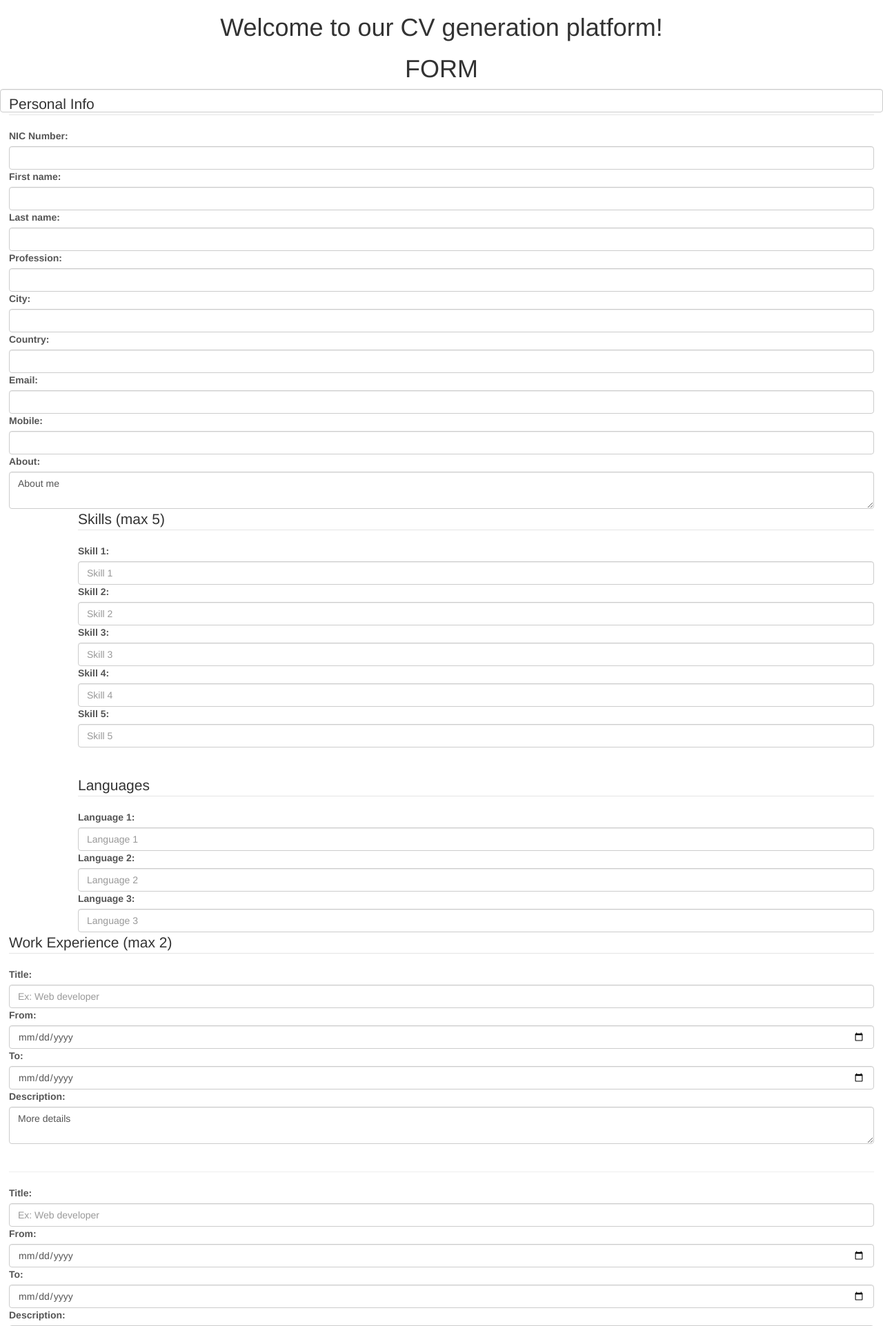
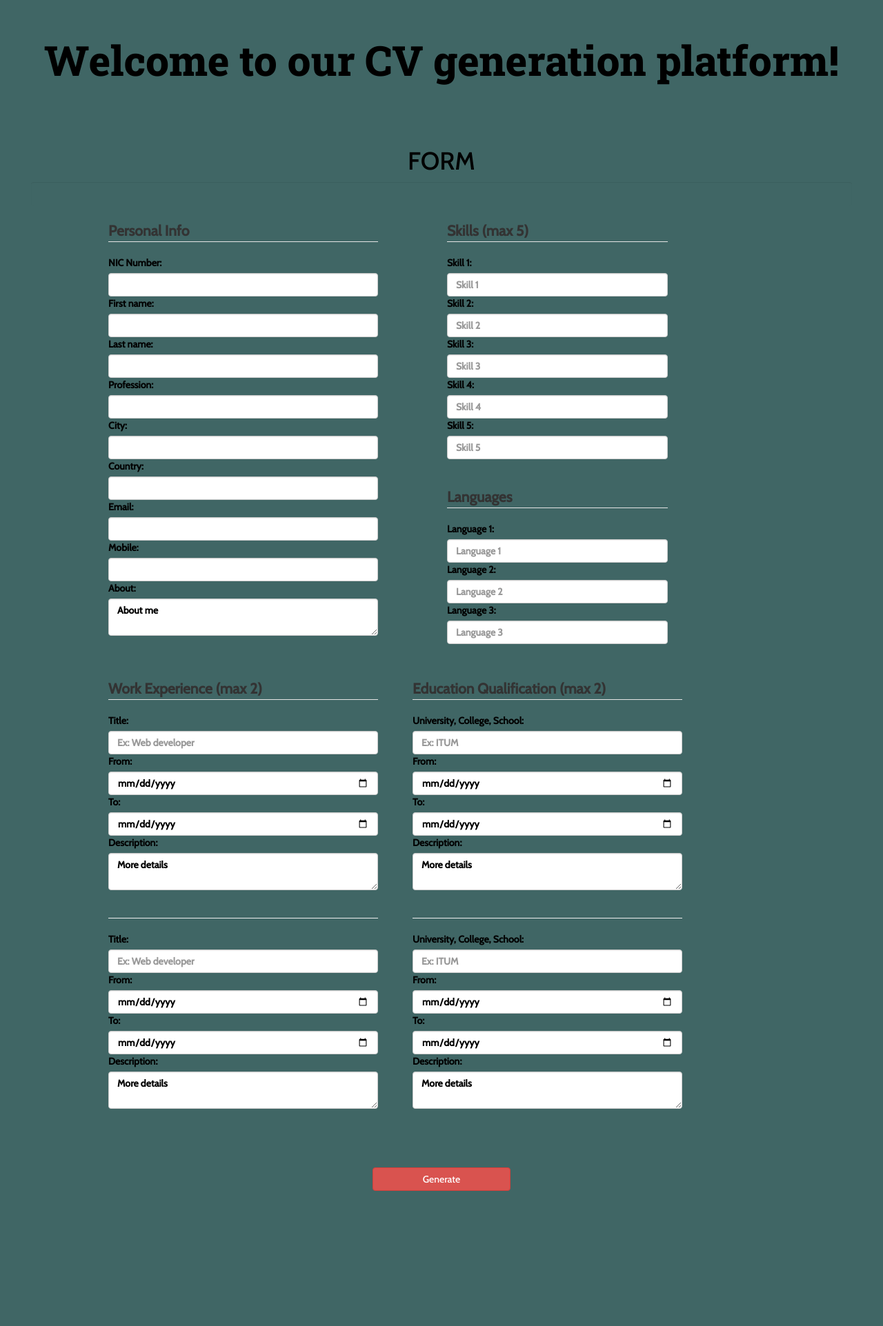
Before and after one commit to Asluf/Portfolio, a CodeIgniter app: the page made by application/views/home.php in a window 1280 px wide. Shown: the top 1923 px of the page at 69% size. After the commit the page ends 1727 px from the top, so only its background shows below. Run offline with CodeIgniter, Linux system fonts and the light colour scheme; some libraries are stand-ins or nearby versions.

Commit message:
Added the style part for the form

```diff
--- a/application/views/home.php
+++ b/application/views/home.php
@@ -15,9 +15,131 @@ defined('BASEPATH') or exit('No direct script access allowed');
 	<script src="https://maxcdn.bootstrapcdn.com/bootstrap/3.4.1/js/bootstrap.min.js"></script>
 	<meta charset="utf-8">
 	<title>Create a CV</title>
-	<!-- Duneth Start -->
 
-	<!-- Duneth end -->
+	<style type="text/css">
+		form {
+			margin: auto;
+			width: 850px;
+			font-size: medium;
+			justify-content: center;
+			padding: 10px;
+		}
+
+		.ab {
+			display: flex;
+			padding-left: 100px;
+			padding-Top: 50px;
+		}
+
+		.abc {
+			padding-left: 30%;
+			/* text-align: center;
+justify-content: center; */
+		}
+
+
+
+		::selection {
+			/* background-color: #E13300; */
+			color: #ADD8E6;
+		}
+
+		::-moz-selection {
+			/* background-color: #E13300; */
+			color: white;
+		}
+
+		body {
+			background-color: #406665;
+			margin: 40px;
+			font: 13px/20px Arial, sans-serif;
+			font-weight: Bold;
+			color: black;
+		}
+
+
+
+		a {
+			color: #003399;
+			font-weight: normal;
+			text-decoration: none;
+		}
+
+		a:hover {
+			color: #1974D2;
+		}
+
+		.h1_title {
+			color: black;
+			border-bottom: 0px solid #D0D0D0;
+			font-size: 60px;
+			font-weight: Extra Bold (Ultra Bold);
+			font-family: 'Roboto Slab', serif;
+			margin: 0 0 14px 0;
+			padding: 14px 15px 10px 15px;
+		}
+
+		code {
+			font-family: 'Roboto Slab', serif;
+			font-size: 18px;
+			font-weight: Extra Bold (Ultra Bold);
+			background-color: #99DBF5;
+			border: 0px solid #D0D0D0;
+			color: #00008B;
+			display: block;
+			margin: 14px 0 14px 0;
+			padding: 12px 10px 12px 10px;
+		}
+
+		#body {
+			margin: 0 0px 0 0px;
+			min-height: 96px;
+			padding-Top: 50px;
+			font-family: 'Cabin', sans-serif;
+
+		}
+
+		p {
+			margin: 0 0 10px;
+			padding: 0;
+			font-size: medium;
+		}
+
+		p.footer {
+			text-align: right;
+			font-size: 11px;
+			border-top: 1px solid #D0D0D0;
+			line-height: 32px;
+			padding: 0 10px 0 10px;
+			margin: 20px 0 0 0;
+		}
+
+		#container {
+			margin: 5px;
+			border: 0px solid #D0D0D0;
+			box-shadow: 0 0 0px #D0D0D0;
+		}
+
+		.h1_form {
+			font-size: 20px;
+
+		}
+
+		#generate {
+			width: 200px;
+			margin-Top: 35px;
+		}
+
+		#user_form {
+			background-color: #406665;
+			border-width: 0px;
+		}
+
+		.form-control {
+			color: black;
+		}
+	</style>
+
 </head>
 
 <body>
@@ -94,7 +216,7 @@ defined('BASEPATH') or exit('No direct script access allowed');
 						<input class="form-control" type="text" name="sk5" id="sk5" placeholder="Skill 5">
 
 						<!-- <input type="number" name="per5" id="per5" min="0" max="100">  -->
-						<br/><br/>
+						<br /><br />
 						<legend>Languages</legend>
 
 						<label>Language 1: </label>
@@ -120,12 +242,12 @@ defined('BASEPATH') or exit('No direct script access allowed');
 							<input class="form-control" type="text" name="wo1" id="wo1" placeholder="Ex: Web developer">
 							<label>From: </label>
 							<input class="form-control" type="date" name="from1" id="from1">
-							<label>To:  </label>
+							<label>To: </label>
 							<input class="form-control" type="date" name="to1" id="to1">
-							<label>Description:  </label>
+							<label>Description: </label>
 							<textarea class="form-control" rows="2" cols="50" name="des1" id="des1">More details</textarea> <br />
 						</div>
-						<hr/>
+						<hr />
 						<div>
 							<label>Title: </label>
 							<input class="form-control" type="text" name="wo2" id="wo2" placeholder="Ex: Web developer">
@@ -133,7 +255,7 @@ defined('BASEPATH') or exit('No direct script access allowed');
 							<input class="form-control" type="date" name="from2" id="from2">
 							<label>To: </label>
 							<input class="form-control" type="date" name="to2" id="to2">
-							<label>Description:  </label>
+							<label>Description: </label>
 							<textarea class="form-control" rows="2" cols="50" name="des2" id="des2">More details</textarea>
 						</div>
 					</fieldset>
@@ -147,10 +269,10 @@ defined('BASEPATH') or exit('No direct script access allowed');
 							<input class="form-control" type="date" name="f1" id="f1">
 							<label>To: </label>
 							<input class="form-control" type="date" name="t1" id="t1">
-							<label>Description:  </label>
-							<textarea class="form-control" rows="2" cols="50" name="de1" id="de1">More details</textarea> <br/>
+							<label>Description: </label>
+							<textarea class="form-control" rows="2" cols="50" name="de1" id="de1">More details</textarea> <br />
 						</div>
-						<hr/>
+						<hr />
 						<div>
 							<label>University, College, School: </label>
 							<input class="form-control" type="text" name="uni2" id="uni2" placeholder="Ex: ITUM">
@@ -158,7 +280,7 @@ defined('BASEPATH') or exit('No direct script access allowed');
 							<input class="form-control" type="date" name="f2" id="f2">
 							<label>To: </label>
 							<input class="form-control" type="date" name="t2" id="t2">
-							<label>Description:  </label>
+							<label>Description: </label>
 							<textarea class="form-control" rows="2" cols="50" name="de2" id="de2">More details</textarea>
 						</div>
 					</fieldset>
```
